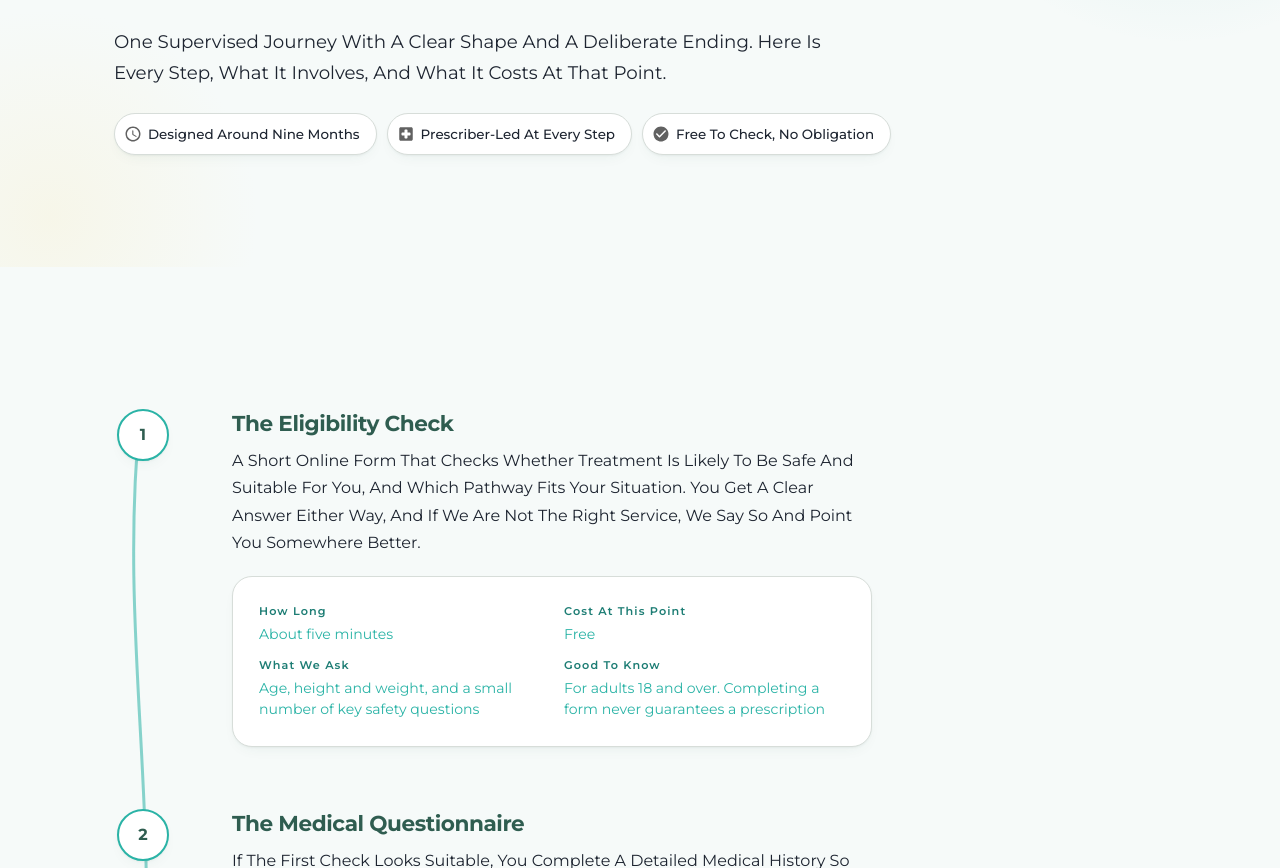
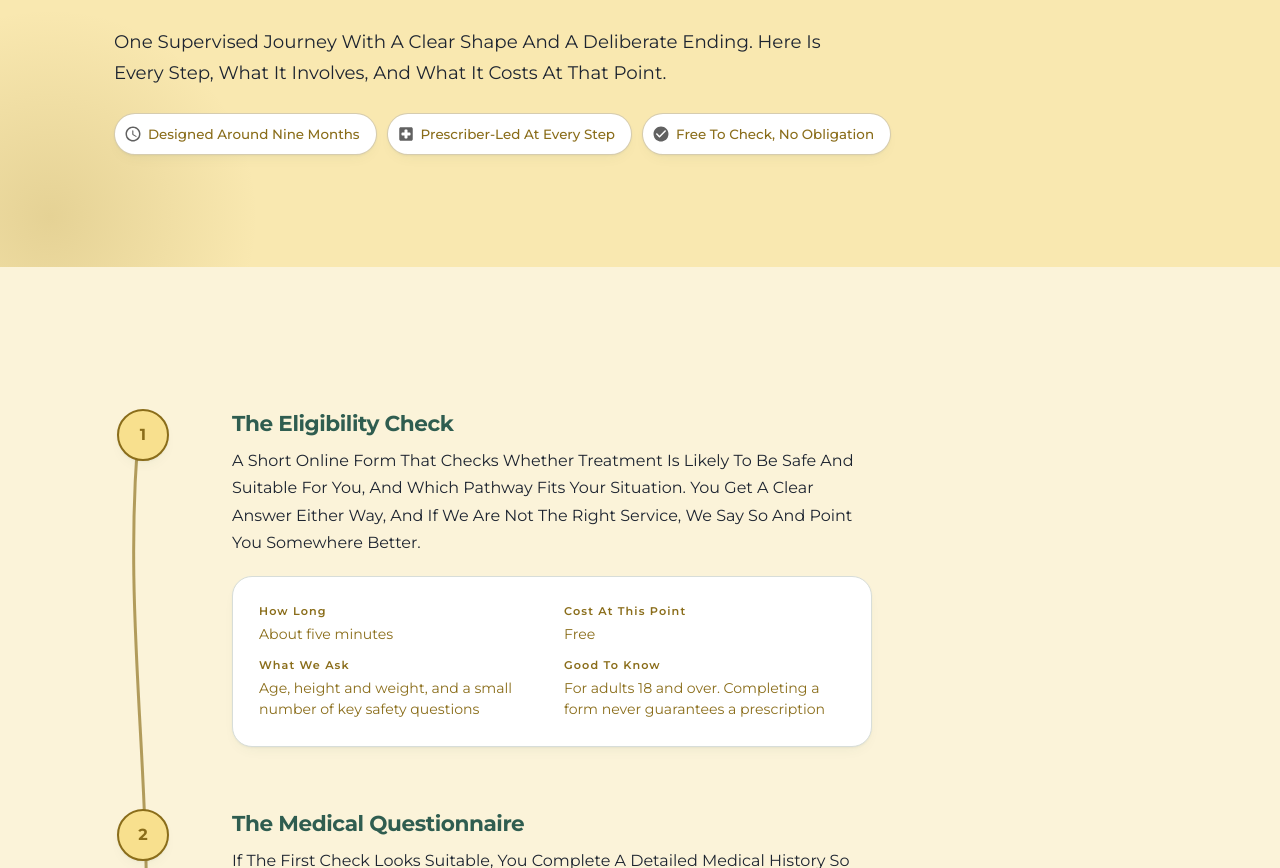
Before and after one commit to Lazare-Panam/serava-ui, a Next.js app: page /how-it-works in a window 1280 px wide. Shown: the part 372-1240 px from the top of the page. Built offline with nearby package versions, Linux system fonts and the light colour scheme; what @mui/material-nextjs would draw is missing.

Commit message:
feat:updated-hero

```diff
--- a/src/app/how-it-works/HowItWorksHero.tsx
+++ b/src/app/how-it-works/HowItWorksHero.tsx
@@ -1,11 +1,19 @@
 // src/components/HowItWorksPage/HowItWorksHero.tsx
 // Page hero for /how-it-works — eyebrow, headline, subtitle, and a row of
-// three fact chips. Two soft radial-gradient blobs sit behind the copy for
-// visual depth, same idea as the mockup's page-hero::before/::after, just
-// built as real Boxes since pseudo-elements aren't a thing in sx. Both
-// blobs pull their colour from the theme (primary teal, and the same
-// literal "buttery yellow" already established in Pricing.tsx/
-// ProgrammePaths.tsx for the one accent that has no palette token).
+// three fact chips. One soft radial-gradient blob sits behind the copy for
+// visual depth (bottom-left), same idea as the mockup's page-hero::after,
+// just built as a real Box since pseudo-elements aren't a thing in sx.
+//
+// Colour: this section is now fully yellow-themed, per request — the
+// section background, the remaining blob, and the fact chips all use
+// BUTTERY_YELLOW / BUTTERY_YELLOW_DEEP instead of primary teal. The
+// top-right teal blob from the previous version has been removed entirely
+// so no teal accent appears anywhere in this hero. BUTTERY_YELLOW is the
+// same literal already established in Pricing.tsx/ProgrammePaths.tsx;
+// BUTTERY_YELLOW_DEEP is new here, added for text/icon contrast on the
+// yellow background (same reasoning as BUTTER_DEEP in JourneyTimeline.tsx —
+// no palette token exists for this accent yet, so it's a documented
+// exception rather than a stray hex value).
 "use client";
 
 import Link from "next/link";
@@ -19,6 +27,11 @@ import CheckCircleRoundedIcon from "@mui/icons-material/CheckCircleRounded";
 // entry for this exact warm yellow, so it's a documented exception rather
 // than a stray hex value.
 const BUTTERY_YELLOW = "#F9E8B0";
+// New: a deeper gold for text/icons/borders on top of BUTTERY_YELLOW, where
+// plain text.secondary or primary.dark (teal) would either clash or fail
+// contrast against a yellow background. Same role as BUTTER_DEEP plays
+// alongside BUTTER in JourneyTimeline.tsx.
+const BUTTERY_YELLOW_DEEP = "#8A6D1A";
 
 const FACT_CHIPS = [
   { icon: ScheduleRoundedIcon, label: "Designed around nine months" },
@@ -33,23 +46,15 @@ export function HowItWorksHero() {
       sx={{
         position: "relative",
         overflow: "hidden",
-        bgcolor: "background.default",
+        // Was background.default — section background now uses the full
+        // butter yellow rather than just a faint corner blob on top of the
+        // theme's default background.
+        bgcolor: BUTTERY_YELLOW,
         py: { xs: 10, md: 14 },
       }}
     >
-      <Box
-        sx={{
-          position: "absolute",
-          top: -200,
-          right: -160,
-          width: 520,
-          height: 520,
-          borderRadius: "50%",
-          background: (theme) =>
-            `radial-gradient(circle, ${alpha(theme.palette.primary.main, 0.14)} 0%, ${alpha(theme.palette.primary.main, 0)} 70%)`,
-          pointerEvents: "none",
-        }}
-      />
+      {/* Teal blob (previously top-right) removed — no teal accent left in
+          this section, per "totally yellow" including the chips. */}
       <Box
         sx={{
           position: "absolute",
@@ -58,7 +63,7 @@ export function HowItWorksHero() {
           width: 420,
           height: 420,
           borderRadius: "50%",
-          background: `radial-gradient(circle, ${alpha(BUTTERY_YELLOW, 0.22)} 0%, ${alpha(BUTTERY_YELLOW, 0)} 70%)`,
+          background: `radial-gradient(circle, ${alpha(BUTTERY_YELLOW_DEEP, 0.18)} 0%, ${alpha(BUTTERY_YELLOW_DEEP, 0)} 70%)`,
           pointerEvents: "none",
         }}
       />
@@ -73,11 +78,13 @@ export function HowItWorksHero() {
             mb: 2,
           }}
         >
-          <Box sx={{ width: 22, height: "1.5px", bgcolor: "primary.main" }} />
+          <Box
+            sx={{ width: 22, height: "1.5px", bgcolor: BUTTERY_YELLOW_DEEP }}
+          />
           <Typography
             variant="overline"
             sx={{
-              color: "primary.dark",
+              color: BUTTERY_YELLOW_DEEP,
               letterSpacing: "0.22em",
               fontWeight: 600,
             }}
@@ -123,18 +130,22 @@ export function HowItWorksHero() {
           {FACT_CHIPS.map(({ icon: Icon, label }) => (
             <Chip
               key={label}
-              icon={<Icon sx={{ color: "primary.dark", fontSize: 18 }} />}
+              icon={<Icon sx={{ color: BUTTERY_YELLOW_DEEP, fontSize: 18 }} />}
               label={label}
               sx={{
-                bgcolor: "background.paper",
+                // Was background.paper / divider — chips now carry a
+                // yellow-tinted surface + border instead of a neutral
+                // white card, so they read as part of the same yellow
+                // block rather than a contrasting white cutout.
+                bgcolor: "#FFFFFF",
                 border: "1px solid",
-                borderColor: "divider",
+                borderColor: alpha(BUTTERY_YELLOW_DEEP, 0.35),
                 borderRadius: 999,
                 px: 0.5,
                 py: 2.5,
                 fontSize: "0.84rem",
                 fontWeight: 500,
-                color: "text.secondary",
+                color: BUTTERY_YELLOW_DEEP,
                 boxShadow:
                   "0 1px 2px rgba(42,84,73,0.05), 0 6px 16px -8px rgba(42,84,73,0.10)",
               }}
--- a/src/app/how-it-works/JourneyTimeline.tsx
+++ b/src/app/how-it-works/JourneyTimeline.tsx
@@ -4,10 +4,25 @@
 // CareLinePath (stroke-dashoffset animated via IntersectionObserver,
 // respecting prefers-reduced-motion), just a vertical wavy path instead of
 // a horizontal straight one, since that's this page's signature visual.
+//
+// Colour: this component's accent (the wavy line, step-number dots, and
+// meta-card labels) and its background wash both use a butter yellow
+// instead of primary teal. BUTTER/BUTTER_DEEP are local consts, not theme
+// tokens — theme.ts has no yellow/amber entry yet. If this becomes a
+// recurring brand colour rather than a one-off page accent, promote it into
+// theme.ts the way accentBrand/muted were.
 "use client";
 
 import { useEffect, useRef, useState } from "react";
 import { Box, Typography } from "@mui/material";
+
+// Local placeholder colours — no yellow/amber token exists in theme.ts yet.
+const BUTTER = "#F8E08E";
+const BUTTER_DEEP = "#8A6D1A";
+// Very light wash for the section background — BUTTER at low opacity over
+// white reads as a pale cream rather than a loud yellow block, so text
+// inside step cards stays readable.
+const BUTTER_WASH = "#FBF3D9";
 
 type StepMeta = { label: string; value: string };
 type Step = {
@@ -151,7 +166,7 @@ function VerticalJourneyLine({ drawn }: { drawn: boolean }) {
         pathLength={1}
         style={{
           color: "inherit",
-          opacity: 0.55,
+          opacity: 0.65,
           strokeDasharray: 1,
           strokeDashoffset: drawn ? 0 : 1,
           transition: `stroke-dashoffset ${LINE_DURATION}s ease`,
@@ -189,9 +204,25 @@ export function JourneyTimeline() {
   }, []);
 
   return (
+    // Outer wrapper: full viewport width, carries the background wash.
+    // Previously the background and the maxWidth/centering lived on the
+    // same Box, which is why the yellow stopped at the content's edges
+    // instead of running edge to edge — this splits them into two layers
+    // so the colour can go full-width while the content still centres.
     <Box
       component="section"
-      sx={{ mx: "auto", maxWidth: 1100, px: 3, py: { xs: 8, md: 12 } }}
+      sx={{
+        width: "100%",
+        bgcolor: BUTTER_WASH,
+        py: { xs: 8, md: 12 },
+      }}
+    >
+      <Box
+        sx={{
+          mx: "auto",
+          maxWidth: 1100,
+          px: 3,
+        }}
       >
         <Box
           ref={sectionRef}
@@ -199,7 +230,9 @@ export function JourneyTimeline() {
             position: "relative",
             mt: { xs: 4, md: 6 },
             pl: { xs: 9, md: 14.75 },
-          color: "primary.main",
+            // Was primary.main (teal) — the wavy line inherits this via
+            // currentColor, so this one swap recolours the line too.
+            color: BUTTER_DEEP,
           }}
         >
           <VerticalJourneyLine drawn={drawn} />
@@ -221,14 +254,14 @@ export function JourneyTimeline() {
                   width: DOT_SIZE,
                   height: DOT_SIZE,
                   borderRadius: "50%",
-                bgcolor: "background.paper",
+                  bgcolor: BUTTER,
                   border: "2px solid",
-                borderColor: "primary.main",
+                  borderColor: BUTTER_DEEP,
                   display: "flex",
                   alignItems: "center",
                   justifyContent: "center",
                   fontWeight: 700,
-                color: "secondary.main",
+                  color: BUTTER_DEEP,
                   zIndex: 2,
                   boxShadow:
                     "0 1px 2px rgba(42,84,73,0.05), 0 6px 16px -8px rgba(42,84,73,0.10)",
@@ -264,7 +297,11 @@ export function JourneyTimeline() {
                   display: "grid",
                   gridTemplateColumns: { xs: "1fr", sm: "1fr 1fr" },
                   gap: { xs: 1.5, sm: "12px 24px" },
-                bgcolor: "background.paper",
+                  // Was background.paper (white) — switched to plain white
+                  // explicitly, since the section behind it is now
+                  // BUTTER_WASH rather than transparent, and the card should
+                  // still read as a lighter surface floating above the wash.
+                  bgcolor: "#FFFFFF",
                   border: "1px solid",
                   borderColor: "divider",
                   borderRadius: "20px",
@@ -284,7 +321,7 @@ export function JourneyTimeline() {
                         fontSize: "0.7rem",
                         letterSpacing: "0.1em",
                         textTransform: "uppercase",
-                      color: "primary.dark",
+                        color: BUTTER_DEEP,
                         mb: 0.5,
                       }}
                     >
@@ -298,5 +335,6 @@ export function JourneyTimeline() {
           ))}
         </Box>
       </Box>
+    </Box>
   );
 }
```
Also changed, not shown: src/app/programme/Journeytimeline.tsx (+19 -5 lines). Lines whose indentation alone changed are shown as unchanged.
